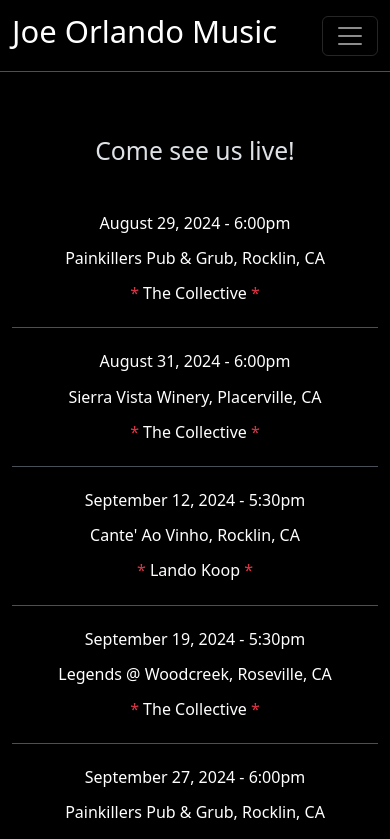
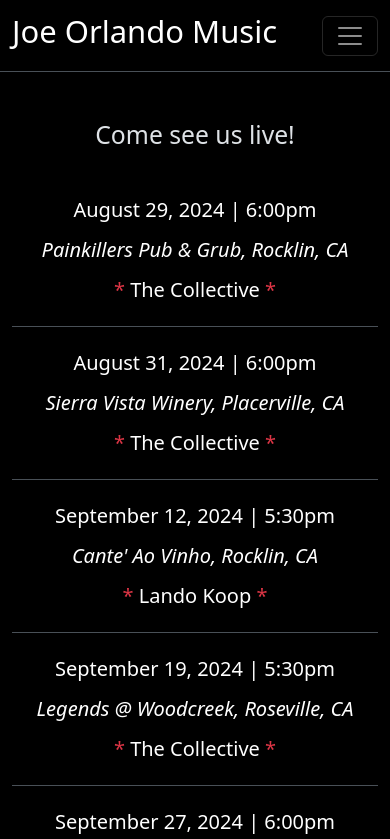
Before and after one commit to Robertjo97/JoeOrlandoMusic, a React (Vite) app: page /shows in a window 390 px wide. Shown: the top 839 px of the page. Built offline with nearby package versions, Linux system fonts and the light colour scheme.

Commit message:
mobile style shows

```diff
--- a/src/Shows/Shows.jsx
+++ b/src/Shows/Shows.jsx
@@ -30,9 +30,9 @@
           <ul className="list-group list-group-flush display-6 fs-4 mb-5 text-center">
             {shows.map((show, index) => (
               <li className="list-group-item bg-black p-4 text-white" key={index}>
-                <p>{show.date} - {show.time}</p>
-                <p>{show.location}</p>
-                <p><span className="text-danger">* </span>{show.band}<span className="text-danger"> *</span></p>
+                <p><strong>{show.date} | {show.time}</strong></p>
+                <p><em>{show.location}</em></p>
+                <p><span className="text-danger">* </span><strong>{show.band}</strong><span className="text-danger"> *</span></p>
               </li>
             ))}
           </ul>
--- a/src/Shows/shows.css
+++ b/src/Shows/shows.css
@@ -4,12 +4,12 @@
 
 @media (max-width: 600px) {
   .shows-title {
-    margin-top: 1rem !important;
+    margin-top: 0rem !important;
     margin-bottom: 1rem !important;
   }
 
   .shows-list li {
-    font-size: 1rem;
+    font-size: 1.25rem;
   }
 
   .shows-list ul {
```
